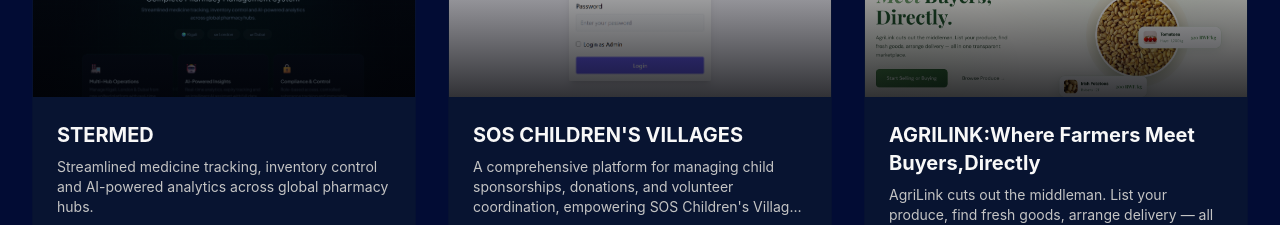
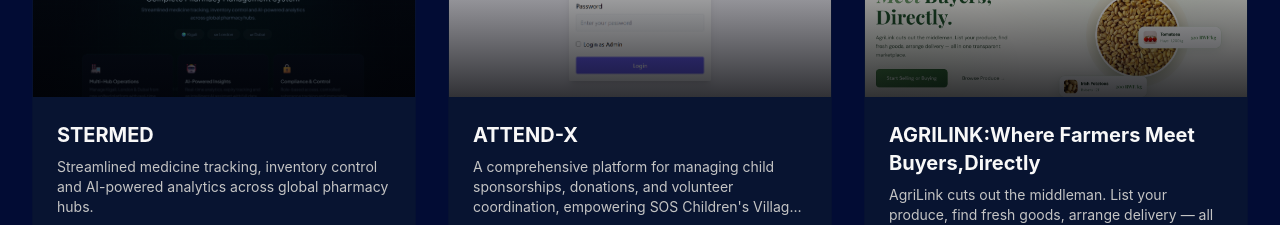
Before and after one commit to ikundabayoplacide/sos-pitching-projects, a React (Vite) app: page / in a window 1280 px wide. Shown: the part 2880-3105 px from the top of the page. Built offline with nearby package versions, Linux system fonts and the light colour scheme.

Commit message:
first commit

```diff
--- a/src/components/ProjectSection.tsx
+++ b/src/components/ProjectSection.tsx
@@ -216,7 +216,7 @@
   },
   {
     id: "11",
-    title: "SOS CHILDREN'S VILLAGES",
+    title: "ATTEND-X",
     description:
       "A comprehensive platform for managing child sponsorships, donations, and volunteer coordination, empowering SOS Children's Villages to create a brighter future for vulnerable children worldwide.",
     image: p11,
```
